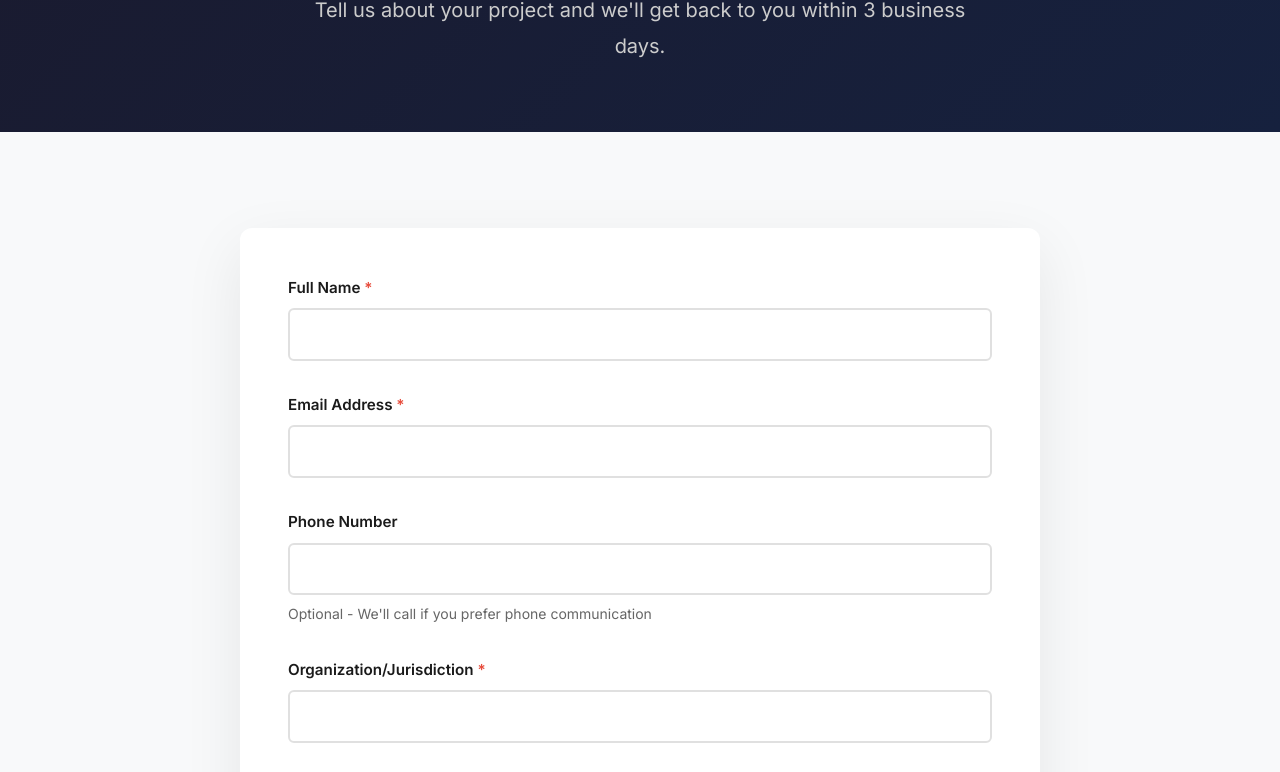
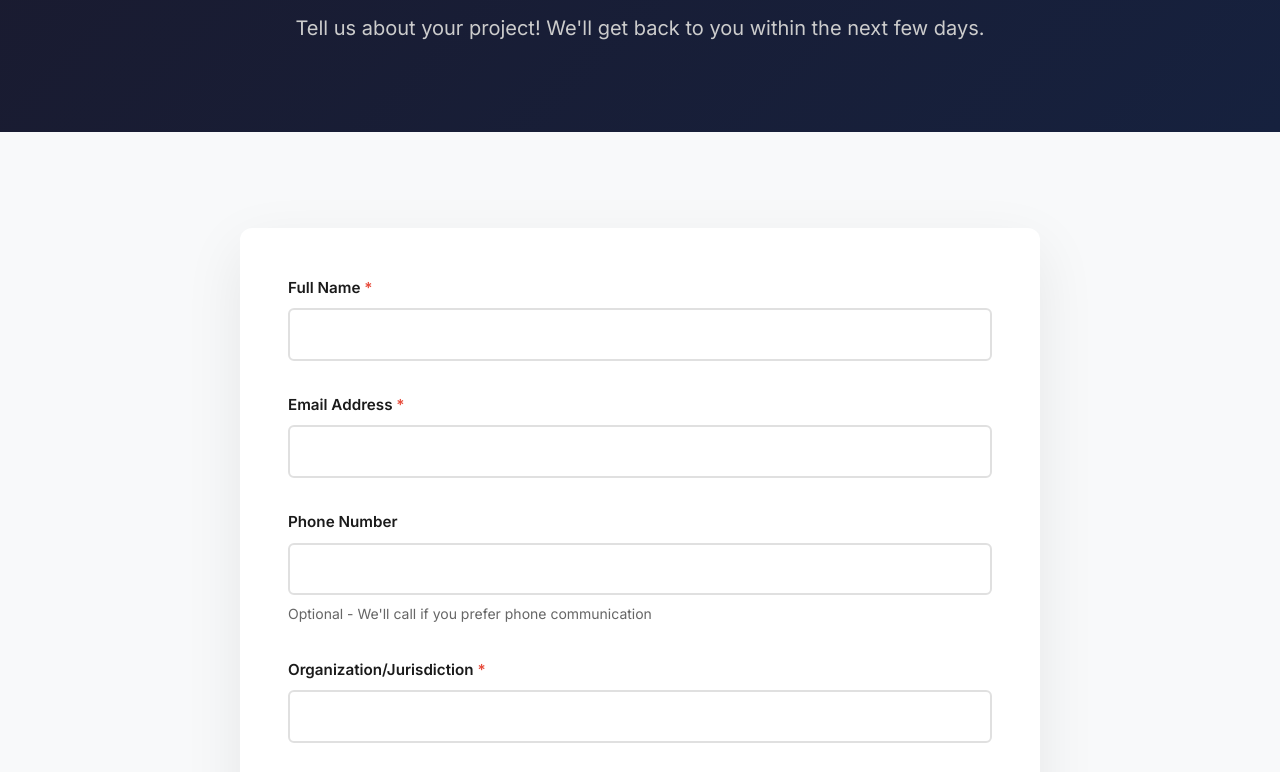
Before and after one commit to OutliersMatter/datadrivensolutions, a plain HTML site: page contact.html in a window 1280 px wide. Shown: the part 268-1040 px from the top of the page. Drawn offline with Linux system fonts and the light colour scheme.

Commit message:
Update contact.html

```diff
--- a/contact.html
+++ b/contact.html
@@ -24,7 +24,7 @@
   <section class="contact-hero">
     <div class="contact-hero-content">
       <h1>Let's Work Together</h1>
-      <p>Tell us about your project and we'll get back to you within 3 business days.</p>
+      <p>Tell us about your project! We'll get back to you within the next few days.</p>
     </div>
   </section>
 
```
